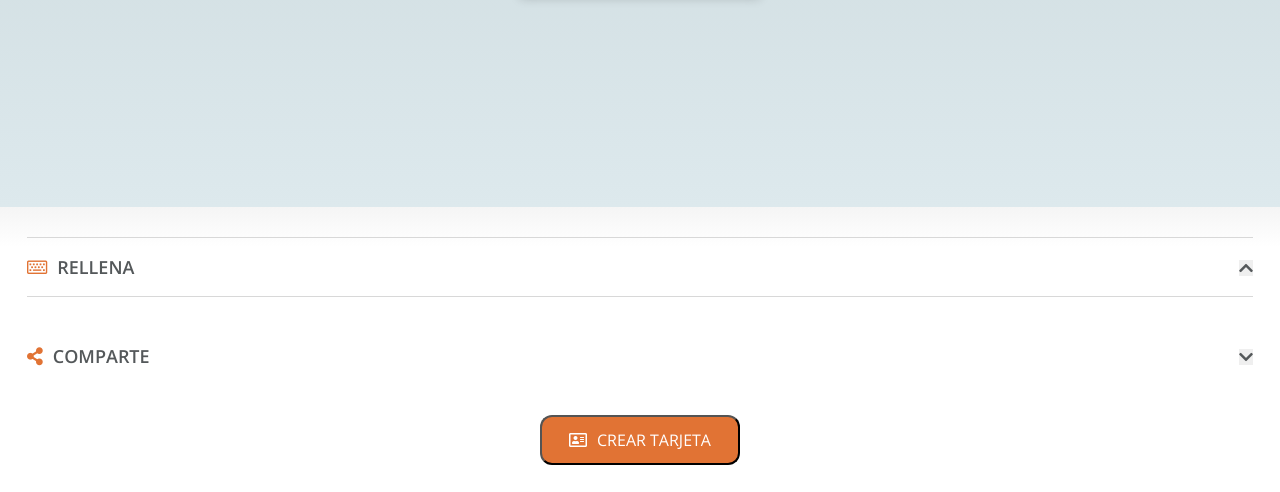
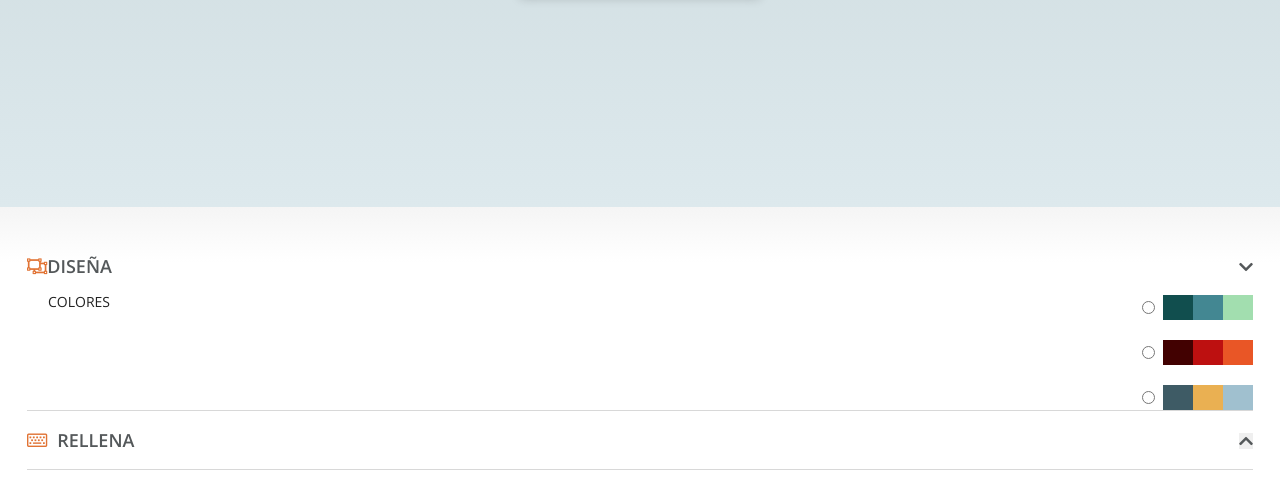
Before and after one commit to Adalab/project-promo-i-module-2-team-4-afternoon, a website: page public/card.html in a window 1280 px wide. Shown: the part 703-1195 px from the top of the page. Drawn offline with nearby package versions, Linux system fonts and the light colour scheme.

Commit message:
edit form design sass

```diff
--- a/_src/assets/scss/core/_variables.scss
+++ b/_src/assets/scss/core/_variables.scss
@@ -7,6 +7,17 @@ $placeholderText: #c5c5c5;
 $footerColor:#6b6b6b;
 $borderLineColor: #D8D8D8;
 $hoverColor: #d5d5d5;
+
+//Colors by Bea
+// $palete1Color1: #114E4E;
+$palete1Color2: #438792;
+// $palete1Color3: #A2DEAF;
+$palete2Color1: #420101;
+$palete2Color2: #BD1010;
+$palete2Color3: #E95626;
+$palete3Color1: #3E5B65;
+$palete3Color2: #EAB052;
+$palete3Color3: #A0C0CF;
 
 // Typography
 $landingTitle: 'Merriweather';
--- a/_src/assets/scss/layouts/_forms 2.scss
+++ b/_src/assets/scss/layouts/_forms 2.scss
@@ -2,39 +2,19 @@ body {
     box-sizing: border-box;
     font-size: 16px;
 }
-.form {
-    font-family: $mainText;
-    background: linear-gradient(to bottom, #f5f5f5, #ffffff 9%);
-
 .far {
-        color: $secondaryColor;
-        margin-right: 5px;
-    }
-
-    .form__arrow {
-        color: $primaryColor;
+    color:$secondaryColor;
 }
 
 .form__title {
-        font-family: $formTitle;
+    font-family: $mainText;
     font-weight: 900;
     text-transform: uppercase;
     font-size: 18px;
     color: $primaryColor;
-        margin-bottom: 20px;
+    margin: 20px 0;
 }
 
-    .form__closed {
-        margin-top: 10px;
-        display: flex;
-        flex-direction: row;
-        justify-content: space-between;
-        align-items: center;
-    }
-
-    .form__sections {
-        border-bottom: 1px solid #d8d8d8;
-    }
 
 //Section design
 
@@ -126,4 +106,3 @@ body {
             }
         }
     }
-}
--- a/_src/assets/scss/main.scss
+++ b/_src/assets/scss/main.scss
@@ -5,6 +5,7 @@
 // @import 'layouts/structure';
 @import 'layouts/header';
 @import 'layouts/forms';
+@import 'layouts/forms 2';
 @import 'layouts/preview';
 @import 'layouts/footer';
 @import 'layouts/main';
--- a/public/card.html
+++ b/public/card.html
@@ -59,7 +59,33 @@
         <section class="form">
             <form action="" method="POST" id="form__card">
                 <!-- Design section -->
-                <section class="form__sections form__design"></section>
+                <section class="form__sections form__design">
+                    <div class="form__closed">
+                         <h2 class="form__title"><i class="far fa-object-ungroup"></i>Diseña</h2>
+
+                        <div class="form__arrow"><i class="fas fa-chevron-down"></i>
+
+                        </div>
+                    </div>
+                    <div class="palettesContainer">
+                         <h3>colores</h3>
+
+                        <div class="paletteChoices">
+                            <input type="radio" class="radio_button rb_one" name="input-color">
+                            <div class="palOne_colOne"></div>
+                            <div class="palOne_colTwo"></div>
+                            <div class="palOne_colThree"></div>
+                            <input type="radio" class="radio_button rb_two" name="input-color">
+                            <div class="palTwo_colOne"></div>
+                            <div class="palTwo_colTwo"></div>
+                            <div class="palTwo_colThree"></div>
+                            <input type="radio" class="radio_button rb_three" name="input-color">
+                            <div class="palThree_colOne"></div>
+                            <div class="palThree_colTwo"></div>
+                            <div class="palThree_colThree"></div>
+                        </div>
+                    </div>
+                </section>
                 <!-- Fill section -->
                 <section class="form__sections form__fill">
                     <div class="form__closed">
```
Also changed, not shown: _src/templates/partials/_forms.html (+3 -3 lines), public/assets/css/main.css, 1 other file. Lines whose indentation alone changed are shown as unchanged.
